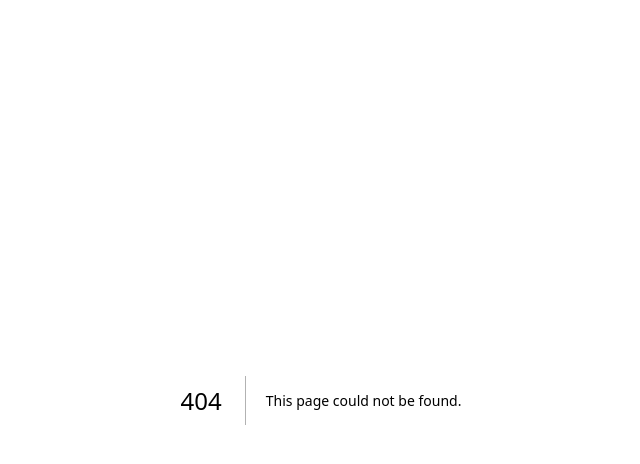
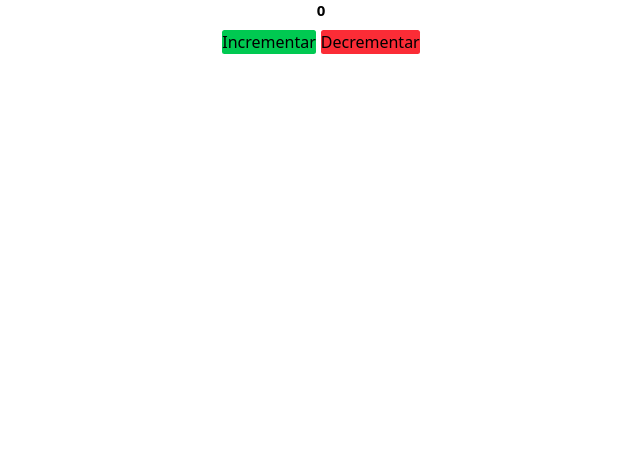
Before and after one commit to matsoaresp/tarefas-front, a Next.js app: page /contador in a window 1280 px wide. Before the commit this address had no page. Shown: the top 464 px of the page, without its empty margins (319-959 px from the left). Built offline with nearby package versions, Linux system fonts and the light colour scheme.

Commit message:
feat: novos exercicios

```diff
--- /dev/null
+++ b/src/app/(pratica)/InputControlado/components/InputControlado.tsx
@@ -0,0 +1,27 @@
+'use client';
+import { useState } from "react";
+import { toast } from "sonner";
+
+export function InputControlado () {
+
+    const [nome, setNome] = useState("");
+
+    const handleNome = () =>{
+        if (!nome){
+            toast.error('Inform seu nome')
+            return
+        }
+
+        setNome('')
+    }
+    return(
+        <div>
+            <h1>{nome}</h1>
+
+        <input type="text"
+        placeholder="Informe seu nome"
+        value={nome}
+        onChange={(e) => setNome(e.target.value)} />
+        </div>
+    )
+}
--- /dev/null
+++ b/src/app/(pratica)/InputControlado/page.tsx
@@ -0,0 +1,12 @@
+import { InputControlado } from "./components/InputControlado";
+
+    export default function Input () {
+
+
+        return (
+            <div>
+                <InputControlado>
+                </InputControlado>
+            </div>
+        )
+    }
--- a/src/app/(pratica)/carrinho/ComprasForm.tsx
+++ b/src/app/(pratica)/carrinho/ComprasForm.tsx
@@ -83,8 +83,6 @@ export function ComprasForm () {
         }
     }
 
-<<<<<<< Updated upstream
-=======
     const revomeProduct = (id: number) => {
 
         const remove = produtos.filter(p => (p.id !== id))
@@ -93,7 +91,6 @@ export function ComprasForm () {
 
     }
 
->>>>>>> Stashed changes
 
     const handleAddProduct = () => {
 
--- /dev/null
+++ b/src/app/(pratica)/contador/Contador.tsx
@@ -0,0 +1,37 @@
+'use client'
+
+import { useState } from "react"
+
+export function Contador() {
+    const [count, setCount] = useState(0)
+
+    const incrementar = () => {
+        setCount(prevCount => prevCount + 1)
+         if (count > 9){
+            alert("Limite atingido")
+    }
+    }
+
+
+
+    const decrementar = () => {
+        setCount(prevCount =>  Math.max(prevCount - 1,0))
+    }
+
+
+     return (
+        <div className="flex flex-col gap-4 items-center">
+            <h1 className="text-2xl font-bold">{count}</h1>
+
+            <div className="flex gap-2">
+                <button onClick={incrementar} className="bg-green-500 px-4 py-2 rounded">
+                    Incrementar
+                </button>
+
+                <button onClick={decrementar} className="bg-red-500 px-4 py-2 rounded">
+                    Decrementar
+                </button>
+            </div>
+        </div>
+    )
+}
--- /dev/null
+++ b/src/app/(pratica)/contador/page.tsx
@@ -0,0 +1,12 @@
+import { Contador } from "./Contador";
+
+export default function ContadorPage () {
+
+
+    return(
+
+        <div>
+            <Contador></Contador>
+        </div>
+    )
+}
```
